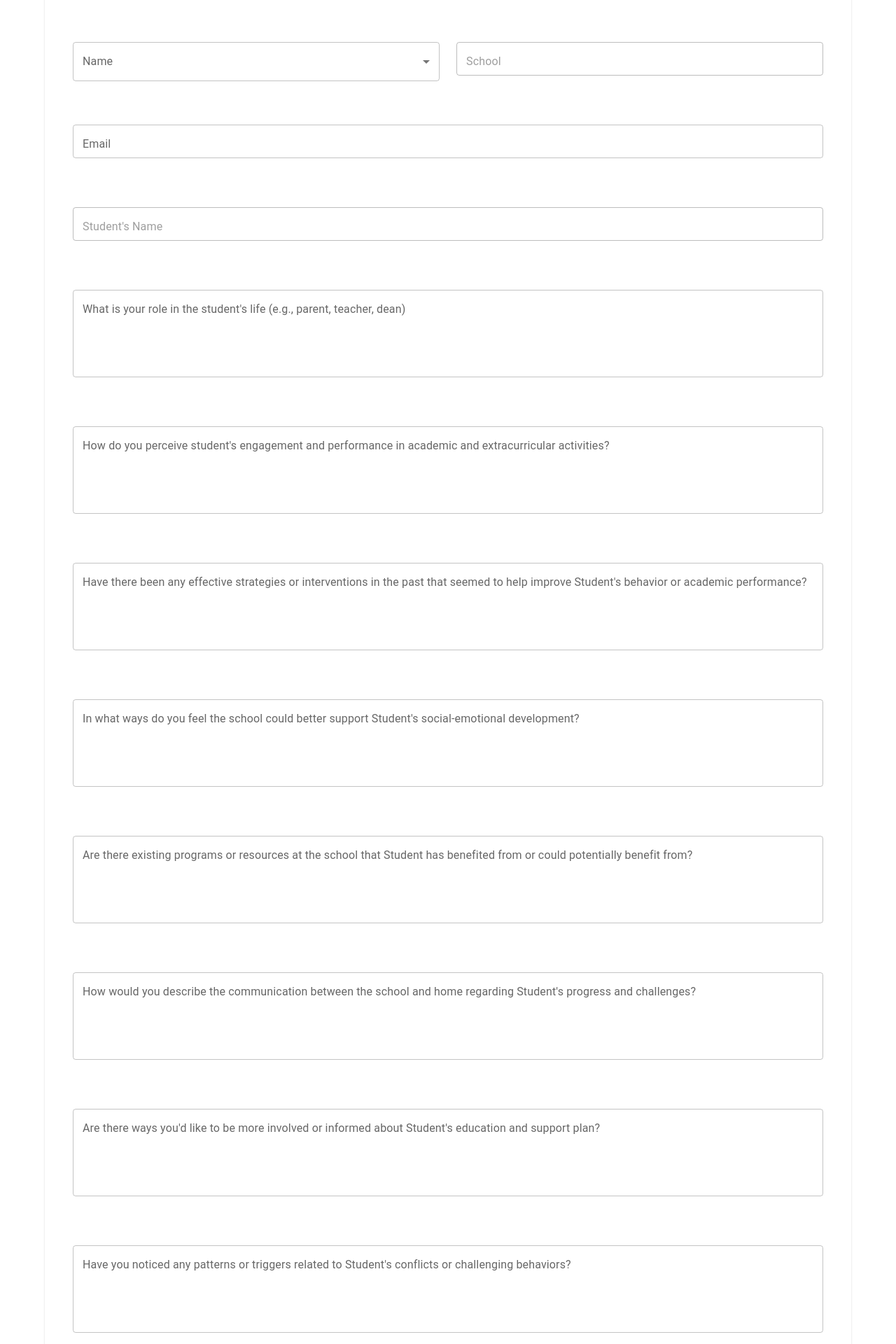
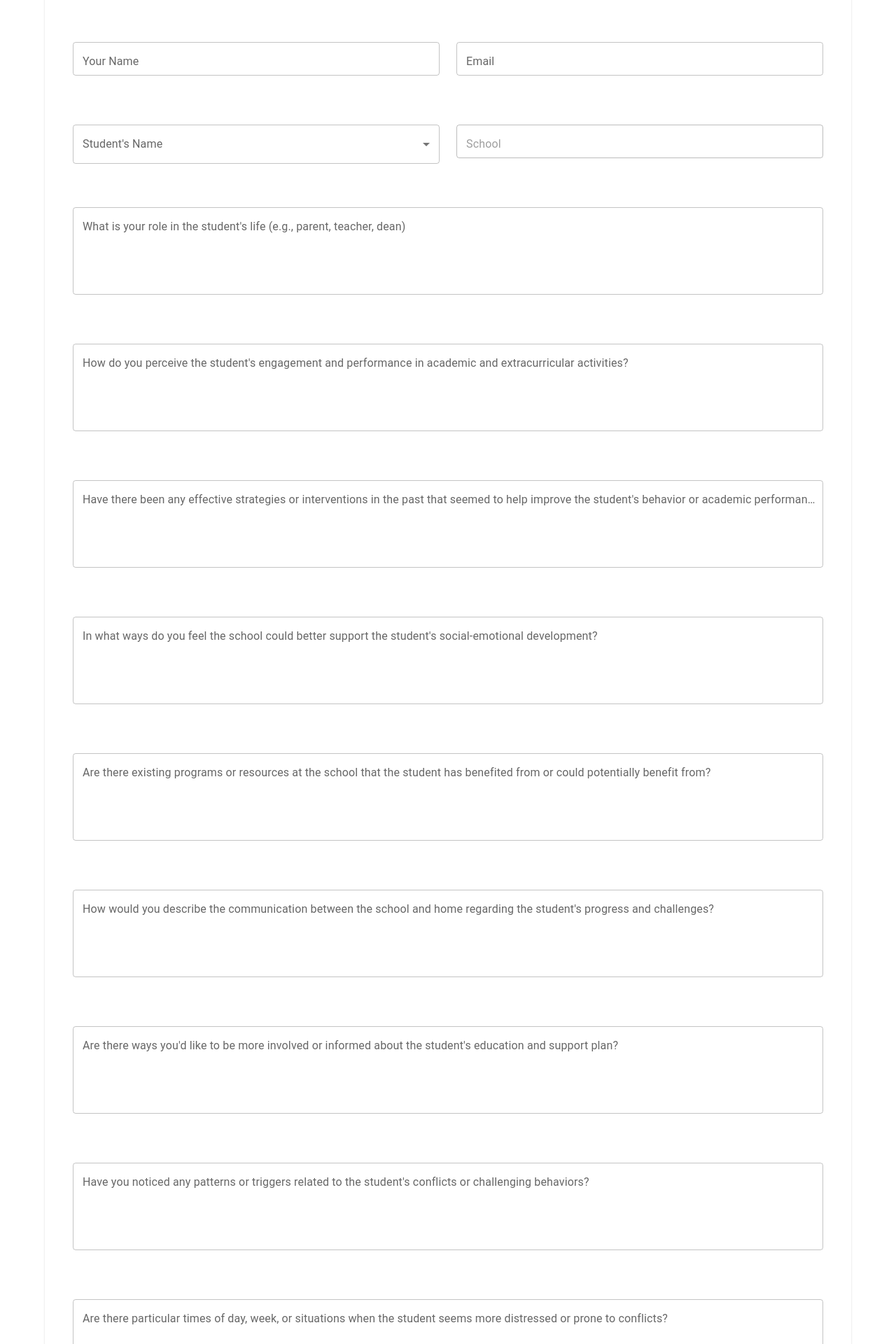
Before and after one commit to Alan1321/educate_using_ai, a React (Vite) app in the folder frontend/: page /adultform in a window 1280 px wide. Shown: the part 200-2120 px from the top of the page at 70% size. Built offline with nearby package versions, Linux system fonts and the light colour scheme.

Commit message:
adult form complete

```diff
--- a/frontend/src/components/AdultForm.jsx
+++ b/frontend/src/components/AdultForm.jsx
@@ -24,7 +24,7 @@ const AdultForm = () => {
   });
 
   const [names, setNames] = useState([]);
-  const [selectedName, setSelectedName] = useState('');
+  const [selectedStudent, setSelectedStudent] = useState('');
 
   useEffect(() => {
     // Extract names from student records for the dropdown
@@ -32,15 +32,15 @@ const AdultForm = () => {
     setNames(namesList);
   }, []);
 
-  const handleNameChange = (e) => {
-    const name = e.target.value;
-    setSelectedName(name);
-    const selectedStudent = studentRecords.find(record => record.name === name);
-    if (selectedStudent) {
+  const handleStudentChange = (e) => {
+    const studentName = e.target.value;
+    setSelectedStudent(studentName);
+    const selectedStudentRecord = studentRecords.find(record => record.name === studentName);
+    if (selectedStudentRecord) {
       setFormData({
         ...formData,
-        school: selectedStudent.school,
-        studentName: selectedStudent.name
+        school: selectedStudentRecord.school,
+        studentName: selectedStudentRecord.name,
       });
     }
   };
@@ -52,32 +52,15 @@ const AdultForm = () => {
 
   const handleSubmit = async () => {
     try {
-      // Build the query parameters from formData
       const params = {
-        timestamp: new Date().toISOString(), // You can adjust this as needed
-        name: formData.name,
-        school: formData.school,
-        email: formData.email,
-        role: formData.role,
-        engagementPerformance: formData.engagementPerformance,
-        effectiveStrategies: formData.effectiveStrategies,
-        schoolSupport: formData.schoolSupport,
-        existingPrograms: formData.existingPrograms,
-        communication: formData.communication,
-        involvement: formData.involvement,
-        conflictPatterns: formData.conflictPatterns,
-        timesOfDistress: formData.timesOfDistress,
-        homeSupportSystems: formData.homeSupportSystems,
-        externalStressors: formData.externalStressors,
+        timestamp: new Date().toISOString(),
+        ...formData,
       };
 
-      // Make the GET request
       const response = await axios.get('http://localhost:3000/api/v1/saveAdultData', { params });
 
-      // Handle the response if needed
       console.log('API Response:', response.data);
 
-      // Optionally, clear the form data or provide user feedback
       setFormData({
         name: '',
         email: '',
@@ -96,7 +79,6 @@ const AdultForm = () => {
         externalStressors: '',
       });
     } catch (error) {
-      // Handle any errors
       console.error('API Error:', error);
     }
   };
@@ -111,14 +93,42 @@ const AdultForm = () => {
       <Card className="adultform-card">
         <CardContent>
           <Grid container spacing={3} component="form" noValidate autoComplete="off">
-            {/* Name Dropdown */}
+            {/* Name Input */}
+            <Grid item xs={12} md={6}>
+              <TextField
+                label="Your Name"
+                name="name"
+                value={formData.name}
+                onChange={handleChange}
+                fullWidth
+                variant="outlined"
+                margin="normal"
+                size="medium"
+              />
+            </Grid>
+
+            {/* Email Field */}
+            <Grid item xs={12} md={6}>
+              <TextField
+                label="Email"
+                name="email"
+                value={formData.email}
+                onChange={handleChange}
+                fullWidth
+                variant="outlined"
+                margin="normal"
+                size="medium"
+              />
+            </Grid>
+
+            {/* Student's Name Dropdown */}
             <Grid item xs={12} md={6}>
               <FormControl fullWidth variant="outlined" margin="normal">
-                <InputLabel>Name</InputLabel>
+                <InputLabel>Student's Name</InputLabel>
                 <Select
-                  label="Name"
-                  value={selectedName}
-                  onChange={handleNameChange}
+                  label="Student's Name"
+                  value={selectedStudent}
+                  onChange={handleStudentChange}
                   required
                 >
                   {names.map((name) => (
@@ -136,35 +146,6 @@ const AdultForm = () => {
                 label="School"
                 name="school"
                 value={formData.school}
-                fullWidth
-                variant="outlined"
-                margin="normal"
-                size="medium"
-                disabled
-              />
-            </Grid>
-
-            {/* Email Field */}
-            <Grid item xs={12}>
-              <TextField
-                label="Email"
-                name="email"
-                value={formData.email}
-                onChange={handleChange}
-                fullWidth
-                variant="outlined"
-                margin="normal"
-                size="medium"
-              />
-            </Grid>
-
-            {/* Student's Name */}
-            <Grid item xs={12}>
-              <TextField
-                label="Student's Name"
-                name="studentName"
-                value={formData.studentName}
-                onChange={handleChange}
                 fullWidth
                 variant="outlined"
                 margin="normal"
@@ -192,7 +173,7 @@ const AdultForm = () => {
             {/* Engagement and Performance */}
             <Grid item xs={12}>
               <TextField
-                label="How do you perceive student's engagement and performance in academic and extracurricular activities?"
+                label="How do you perceive the student's engagement and performance in academic and extracurricular activities?"
                 name="engagementPerformance"
                 value={formData.engagementPerformance}
                 onChange={handleChange}
@@ -208,7 +189,7 @@ const AdultForm = () => {
             {/* Effective Strategies */}
             <Grid item xs={12}>
               <TextField
-                label="Have there been any effective strategies or interventions in the past that seemed to help improve Student's behavior or academic performance?"
+                label="Have there been any effective strategies or interventions in the past that seemed to help improve the student's behavior or academic performance?"
                 name="effectiveStrategies"
                 value={formData.effectiveStrategies}
                 onChange={handleChange}
@@ -224,7 +205,7 @@ const AdultForm = () => {
             {/* School Support */}
             <Grid item xs={12}>
               <TextField
-                label="In what ways do you feel the school could better support Student's social-emotional development?"
+                label="In what ways do you feel the school could better support the student's social-emotional development?"
                 name="schoolSupport"
                 value={formData.schoolSupport}
                 onChange={handleChange}
@@ -240,7 +221,7 @@ const AdultForm = () => {
             {/* Existing Programs */}
             <Grid item xs={12}>
               <TextField
-                label="Are there existing programs or resources at the school that Student has benefited from or could potentially benefit from?"
+                label="Are there existing programs or resources at the school that the student has benefited from or could potentially benefit from?"
                 name="existingPrograms"
                 value={formData.existingPrograms}
                 onChange={handleChange}
@@ -256,7 +237,7 @@ const AdultForm = () => {
             {/* Communication */}
             <Grid item xs={12}>
               <TextField
-                label="How would you describe the communication between the school and home regarding Student's progress and challenges?"
+                label="How would you describe the communication between the school and home regarding the student's progress and challenges?"
                 name="communication"
                 value={formData.communication}
                 onChange={handleChange}
@@ -272,7 +253,7 @@ const AdultForm = () => {
             {/* Involvement */}
             <Grid item xs={12}>
               <TextField
-                label="Are there ways you'd like to be more involved or informed about Student's education and support plan?"
+                label="Are there ways you'd like to be more involved or informed about the student's education and support plan?"
                 name="involvement"
                 value={formData.involvement}
                 onChange={handleChange}
@@ -288,7 +269,7 @@ const AdultForm = () => {
             {/* Conflict Patterns */}
             <Grid item xs={12}>
               <TextField
-                label="Have you noticed any patterns or triggers related to Student's conflicts or challenging behaviors?"
+                label="Have you noticed any patterns or triggers related to the student's conflicts or challenging behaviors?"
                 name="conflictPatterns"
                 value={formData.conflictPatterns}
                 onChange={handleChange}
@@ -304,7 +285,7 @@ const AdultForm = () => {
             {/* Times of Distress */}
             <Grid item xs={12}>
               <TextField
-                label="Are there particular times of day, week, or situations when Student seems more distressed or prone to conflicts?"
+                label="Are there particular times of day, week, or situations when the student seems more distressed or prone to conflicts?"
                 name="timesOfDistress"
                 value={formData.timesOfDistress}
                 onChange={handleChange}
@@ -320,7 +301,7 @@ const AdultForm = () => {
             {/* Home Support Systems */}
             <Grid item xs={12}>
               <TextField
-                label="Can you describe the support systems and dynamics within the home environment that might impact Student's behavior and emotional well-being?"
+                label="Can you describe the support systems and dynamics within the home environment that might impact the student's behavior and emotional well-being?"
                 name="homeSupportSystems"
                 value={formData.homeSupportSystems}
                 onChange={handleChange}
@@ -336,7 +317,7 @@ const AdultForm = () => {
             {/* External Stressors */}
             <Grid item xs={12}>
               <TextField
-                label="Are there external stressors affecting the family that might also be influencing Student?"
+                label="Are there external stressors affecting the family that might also be influencing the student?"
                 name="externalStressors"
                 value={formData.externalStressors}
                 onChange={handleChange}
@@ -350,13 +331,12 @@ const AdultForm = () => {
             </Grid>
 
             {/* Submit Button */}
-            <Grid item xs={12} textAlign="center">
+            <Grid item xs={12}>
               <Button
                 variant="contained"
                 color="primary"
                 onClick={handleSubmit}
-                size="large"
-                sx={{ mt: 2 }}
+                fullWidth
               >
                 Submit
               </Button>
```
Also changed, not shown: frontend/src/data/adultRecords.json (+18 -0 lines).
